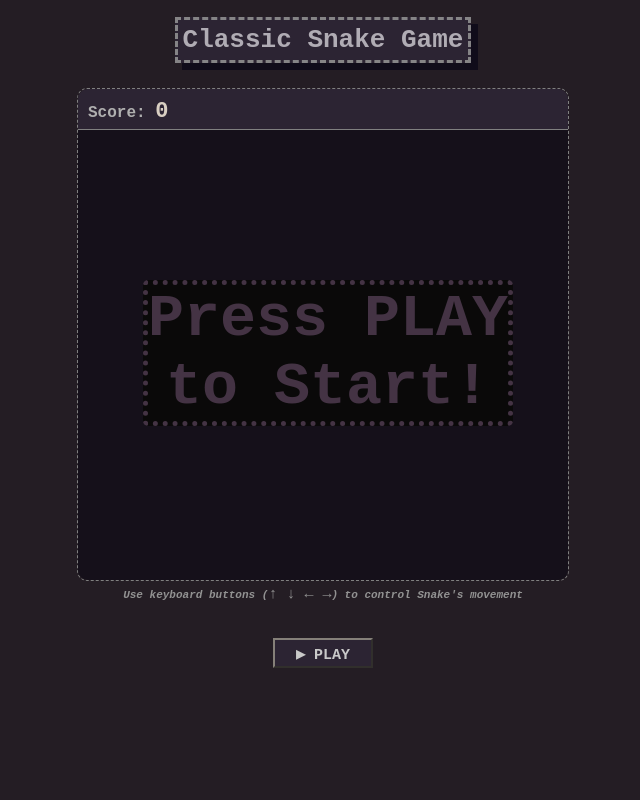
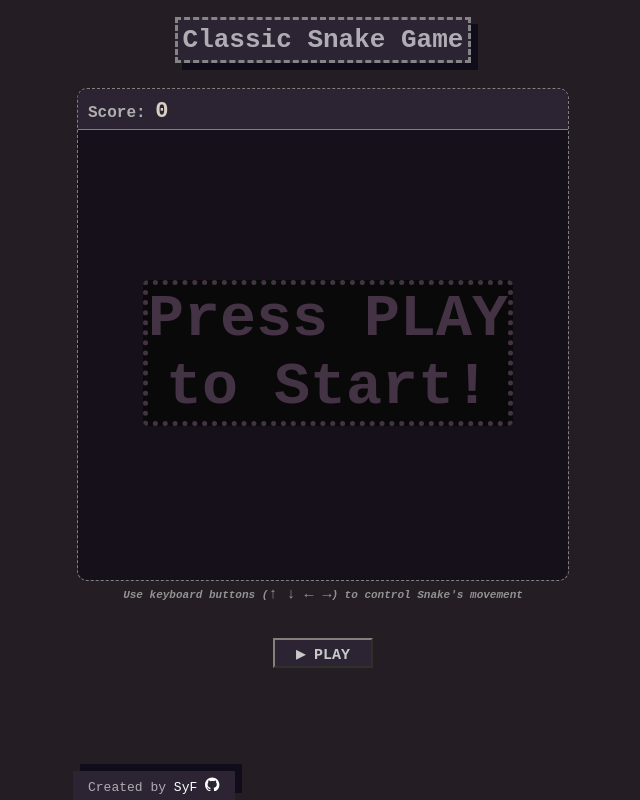
Before and after one commit to syf-dev/classic-snake-game, a plain HTML site: page index.html in a window 1280 px wide. Shown: the whole page, without its empty margins (317-957 px from the left). Drawn offline with Linux system fonts and the light colour scheme.

Commit message:
Added Project footer and linked Github profile

```diff
--- a/index.html
+++ b/index.html
@@ -22,6 +22,11 @@
             <span id="play-button-area"><button id="play-button" onclick="togglePlayButton(pause=false);placeFood()">▶ PLAY</button></span>
             <span id="restart-button-area"></span>
         </div>
+        <div class="dev-info">
+            Created by <a href="https://github.com/syf-dev">SyF
+            <svg width="15" height="15" viewBox="0 0 25 20"><path fill="#ffffff" d="M12 0c-6.626 0-12 5.373-12 12 0 5.302 3.438 9.8 8.207 11.387.599.111.793-.261.793-.577v-2.234c-3.338.726-4.033-1.416-4.033-1.416-.546-1.387-1.333-1.756-1.333-1.756-1.089-.745.083-.729.083-.729 1.205.084 1.839 1.237 1.839 1.237 1.07 1.834 2.807 1.304 3.492.997.107-.775.418-1.305.762-1.604-2.665-.305-5.467-1.334-5.467-5.931 0-1.311.469-2.381 1.236-3.221-.124-.303-.535-1.524.117-3.176 0 0 1.008-.322 3.301 1.23.957-.266 1.983-.399 3.003-.404 1.02.005 2.047.138 3.006.404 2.291-1.552 3.297-1.23 3.297-1.23.653 1.653.242 2.874.118 3.176.77.84 1.235 1.911 1.235 3.221 0 4.609-2.807 5.624-5.479 5.921.43.372.823 1.102.823 2.222v3.293c0 .319.192.694.801.576 4.765-1.589 8.199-6.086 8.199-11.386 0-6.627-5.373-12-12-12z"/>
+            </svg></a>
+        </div>
         <script src="./script.js"></script>
     </body>
 </html>
--- a/styles.css
+++ b/styles.css
@@ -1,6 +1,11 @@
 * {
     font-family: monospace;
     background-color: rgb(36, 29, 36);
+}
+
+body {
+    max-width: 500px;
+    margin: auto;
 }
 
 #title {
@@ -96,3 +101,30 @@
 .buttons button:hover {
     filter: brightness(0.8);
 }
+
+.dev-info {
+    position: absolute;
+    color: rgb(176, 172, 180);
+    background-color: rgb(44, 36, 51);
+    box-shadow: 7px -7px 0px rgb(16, 12, 26);
+    width: fit-content;
+    bottom: 0;
+    padding: 5px;
+    padding-left: 15px;
+    padding-right: 15px;
+    margin: auto;
+}
+
+.dev-info a {
+    background: none;
+    color: rgb(255, 255, 255);
+    text-decoration: solid;
+}
+
+.dev-info svg {
+    background: none;
+}
+
+.dev-info a:hover {
+    text-decoration: underline;
+}
```
